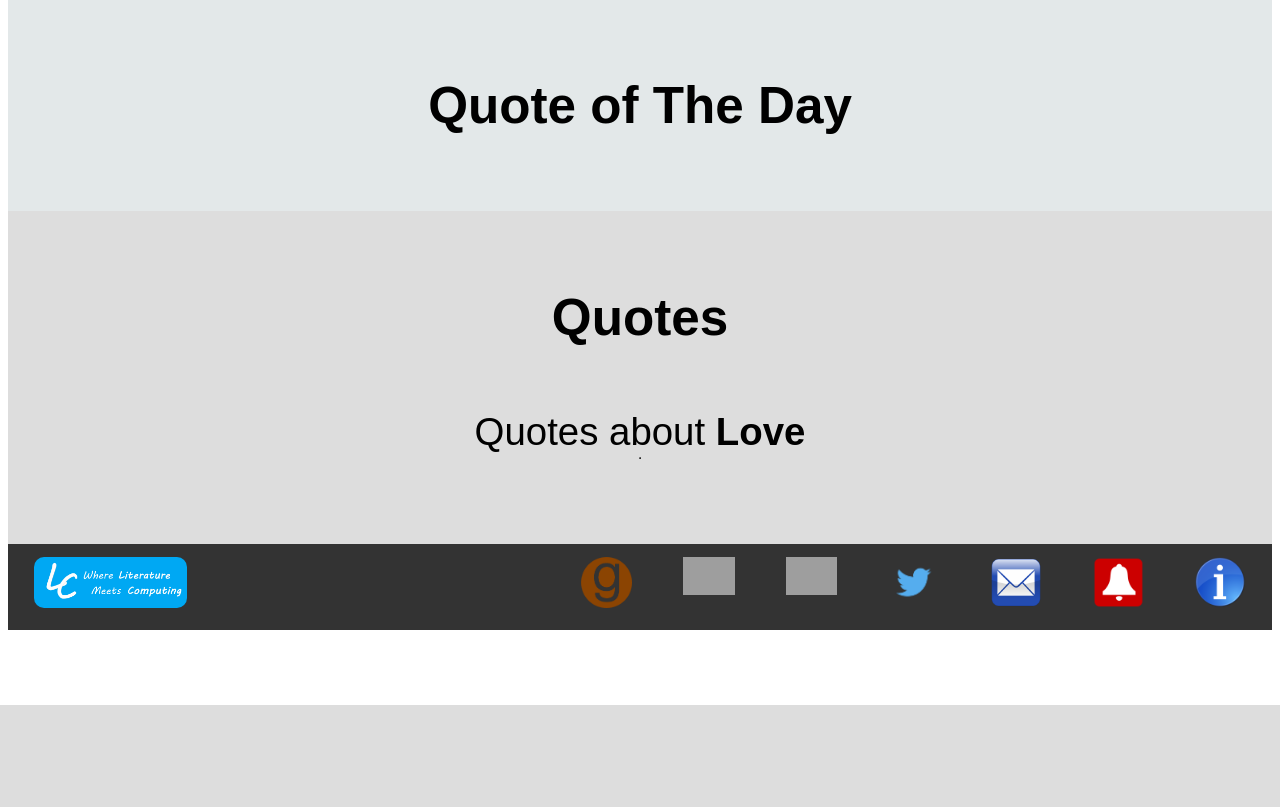
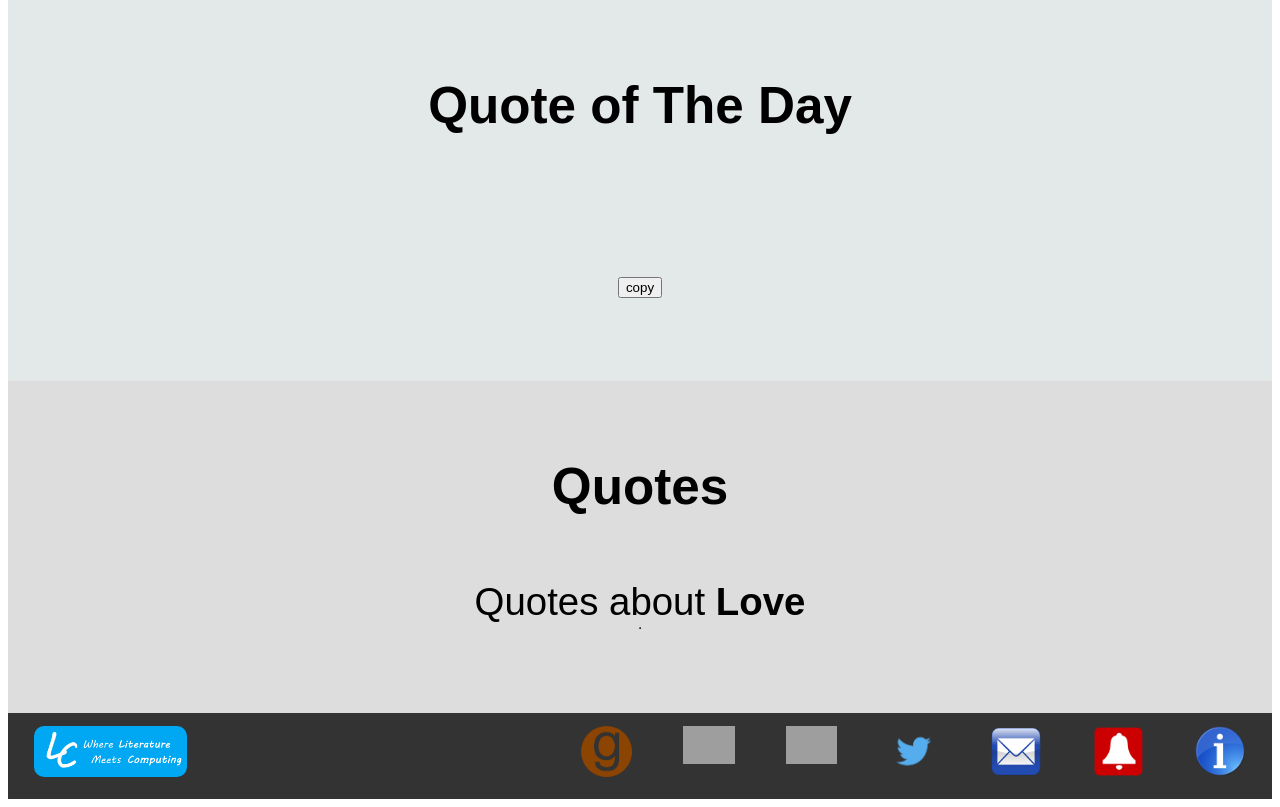
Before and after one commit to whope2/DailyApp, a Flask app: template templates/quotelist.html in a window 1280 px wide. Shown: the part 95-902 px from the top of the page. Before the commit the page ends 800 px from the top, so only its background shows below. Run offline with Flask 2, Linux system fonts and the light colour scheme; the template is opened without the code that fills it, so the values that code supplies are empty; grey boxes are pictures that could not be loaded.

Commit message:
quote copy button

```diff
--- a/templates/quotelist.html
+++ b/templates/quotelist.html
@@ -83,11 +83,14 @@
 
   <div class="content2">
     <p><b>Quote of The Day</b></p>
-    <p style="color: blue;"><i>
-    {% if quote %}
-      {{ quote }}
-    {% endif %}
-    </i></p>
+    <p style="color: blue;">
+      <i id="quote-text">
+      {% if quote %}
+        {{ quote }}
+      {% endif %}
+      </i><br>
+      <button onclick="copy()">copy</button>
+    </p>
   </div>
 
   <div class="content">
@@ -98,7 +101,14 @@
     </table>
     <br>
   </div>
-
+  <script>
+    function copy()
+    {
+      var quote_text = document.getElementById("quote-text").innerHTML;
+      navigator.clipboard.writeText(quote_text);
+      //alert("copied: " + quote_text);
+    }
+  </script>
   <script>
     //tojson is a Jinja filter that dumps the structure to a JSON string and marks it safe
     //so that Jinja does not autoescape it
--- a/transfer.py
+++ b/transfer.py
@@ -120,7 +120,7 @@ def quoteoftheday():
 	random.shuffle(items)
 	random_i = random.randint(0,count-1)
 	return render_template('quotelist.html', col_names=col_names, col_width=col_width, items=items, count=count, \
-		categories=categories, quote=items[random_i]["Quote"]+ "— " + items[random_i]["Author"])
+		categories=categories, quote=items[random_i]["Quote"]+ " —" + items[random_i]["Author"])
 
 #api: /genwordoftheday/
 #Generate a random word
```
